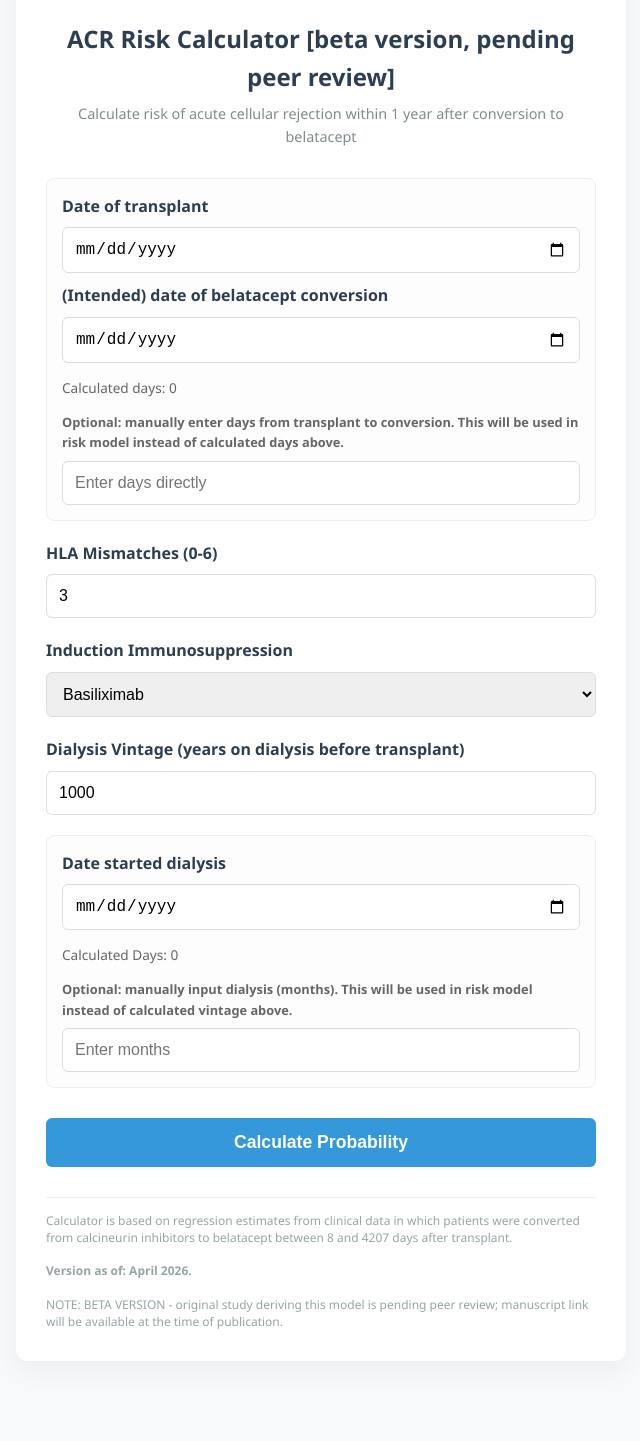
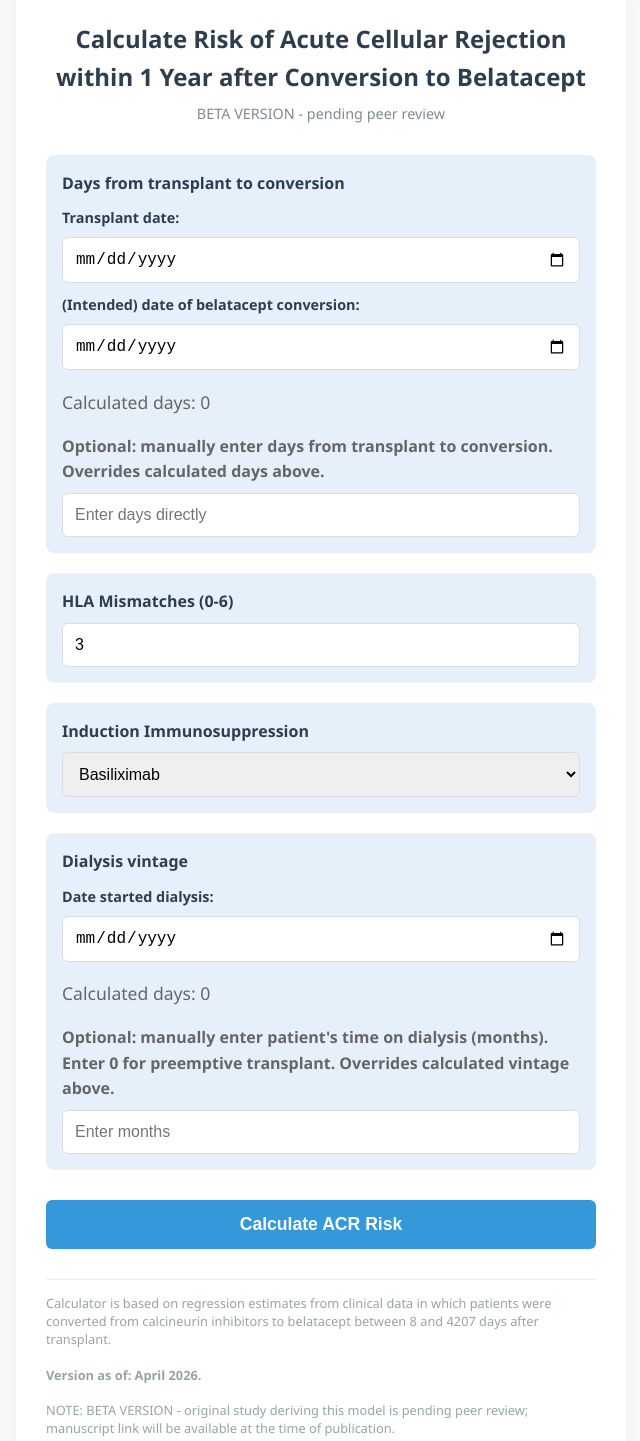
Before and after one commit to annalongqian/belataceptrejection, a plain HTML site: page index.html in a window 1280 px wide. Shown: the part 90-1531 px from the top of the page, without its empty margins (319-959 px from the left). Drawn offline with Linux system fonts and the light colour scheme.

Commit message:
Update index.html
tweaked some styles and wording

```diff
--- a/index.html
+++ b/index.html
@@ -6,7 +6,7 @@
 <head>
 	<meta charset="UTF-8">
     <meta name="viewport" content="width=device-width, initial-scale=1.0">
-  <title>1-year ACR Risk Calculator </title>
+  <title>Bela-ACR Risk Calculator </title>
 
 <!-- page formatting -->
 <style>
@@ -45,7 +45,7 @@
 	/* style the output number */
         .risk-pct { font-size: 2.5rem; font-weight: 800; display: block; margin: 10px 0; }
 	/* style the 'disclaimer' text. Adds a top border to separate it visually */
-        .disclaimer { font-size: 0.75rem; color: #95a5a6; margin-top: 30px; line-height: 1.4; border-top: 1px solid #eee; padding-top: 15px; }
+        .disclaimer { font-size: 0.8rem; color: #95a5a6; margin-top: 30px; line-height: 1.4; border-top: 1px solid #eee; padding-top: 15px; }
 
     </style>
 
@@ -54,28 +54,29 @@
   <!-- below starts the content visible on the webpage -->
 
 <div class="container">
-    <h2>ACR Risk Calculator [beta version, pending peer review] </h2>
-    <div class="subtitle">Calculate risk of acute cellular rejection within 1 year after conversion to belatacept </div>
+    <h2>Calculate Risk of Acute Cellular Rejection within 1 Year after Conversion to Belatacept </h2>
+    <div class="subtitle">BETA VERSION - pending peer review </div>
 
-	<div class="form-group" style="background: #fdfdfd; padding: 15px; border-radius: 8px; border: 1px solid #eee;">
-        <label>Date of transplant</label>
+	<div class="form-group" style="background: #e6f0fa; padding: 15px; border-radius: 8px; border: 1px solid #eee;">
+        <label>Days from transplant to conversion </label>
+		<label style="font-size: 0.9rem; margin-top:10px;"> Transplant date: </label>
         <input type="date" id="txp_date" onchange="calcDays()">
 
-        <label style="margin-top:10px;">(Intended) date of belatacept conversion</label>
+        <label style="font-size: 0.9rem; margin-top:10px;"> (Intended) date of belatacept conversion: </label>
         <input type="date" id="bela_date" onchange="calcDays()">
 
-        <p style="font-size: 0.85rem; color: #666;">Calculated days: <span id="calc_days_display">0</span></p>
+        <p style="font-size: 1.1rem; color: #666;">Calculated days: <span id="calc_days_display">0</span></p>
 
-        <label style="color: #666; font-size: 0.8rem; margin-top:10px;">Optional: manually enter days from transplant to conversion. This will be used in risk model instead of calculated days above.</label>
+        <label style="color: #666; font-size: 1rem; margin-top:10px;">Optional: manually enter days from transplant to conversion. Overrides calculated days above.</label>
         <input type="number" id="manual_days" placeholder="Enter days directly">
     </div>
 
-	<div class="form-group">
+	<div class="form-group" style="background: #e6f0fa; padding: 15px; border-radius: 8px; border: 1px solid #eee;">
         <label>HLA Mismatches (0-6)</label>
         <input type="number" id="hla" value="3" min="0" max="6">
     </div>
 
-	<div class="form-group">
+	<div class="form-group" style="background: #e6f0fa; padding: 15px; border-radius: 8px; border: 1px solid #eee;">
         <label>Induction Immunosuppression</label>
         <select id="induction">
             <option value="1">Basiliximab</option>
@@ -83,25 +84,21 @@
         </select>
     </div>
 
-	<div class="form-group">
-        <label>Dialysis Vintage (years on dialysis before transplant)</label>
-        <input type="number" id="dialysis" value="1000" min="0">
-    </div>
-
-	<div class="form-group" style="background: #fdfdfd; padding: 15px; border-radius: 8px; border: 1px solid #eee;">
-        <label>Date started dialysis</label>
+	<div class="form-group" style="background: #e6f0fa; padding: 15px; border-radius: 8px; border: 1px solid #eee;">
+        <label>Dialysis vintage</label>
+		<label style="font-size: 0.9rem; margin-top:10px;"> Date started dialysis: </label>
         <input type="date" id="dialysis_start" onchange="calcVintage()">
 
-        <p style="font-size: 0.85rem; color: #666;">Calculated Days: <span id="calc_vintage_display">0</span></p>
+        <p style="font-size: 1.1rem; color: #666;">Calculated days: <span id="calc_vintage_display">0</span></p>
 
-        <label style="color: #666; font-size: 0.8rem; margin-top:10px;">Optional: manually input dialysis (months). This will be used in risk model instead of calculated vintage above.</label>
+        <label style="color: #666; font-size: 1rem; margin-top:10px;">Optional: manually enter patient's time on dialysis (months). Enter 0 for preemptive transplant. Overrides calculated vintage above.</label>
         <input type="number" id="manual_vintage_months" placeholder="Enter months">
     </div>
 
-	<button onclick="runModel()">Calculate Probability</button>
+	<button onclick="runModel()">Calculate ACR Risk</button>
 
 	<div id="results">
-        <span id="res-label">Predicted 1-Year Risk:</span>
+        <span id="res-label">Predicted probability of acute cellular rejection within 1 year of conversion:</span>
         <span id="res-value" class="risk-pct">--</span>
     </div>
 
```
